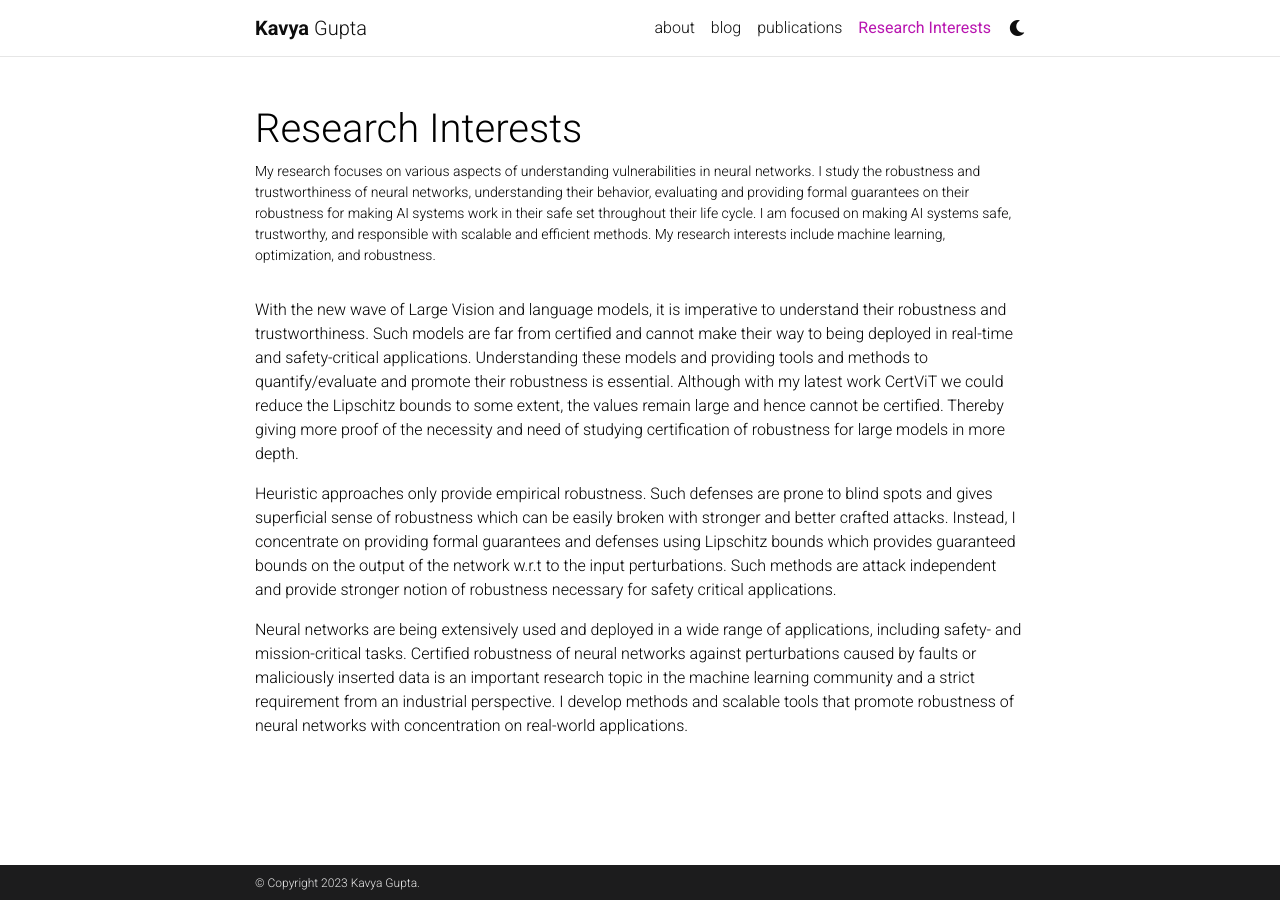
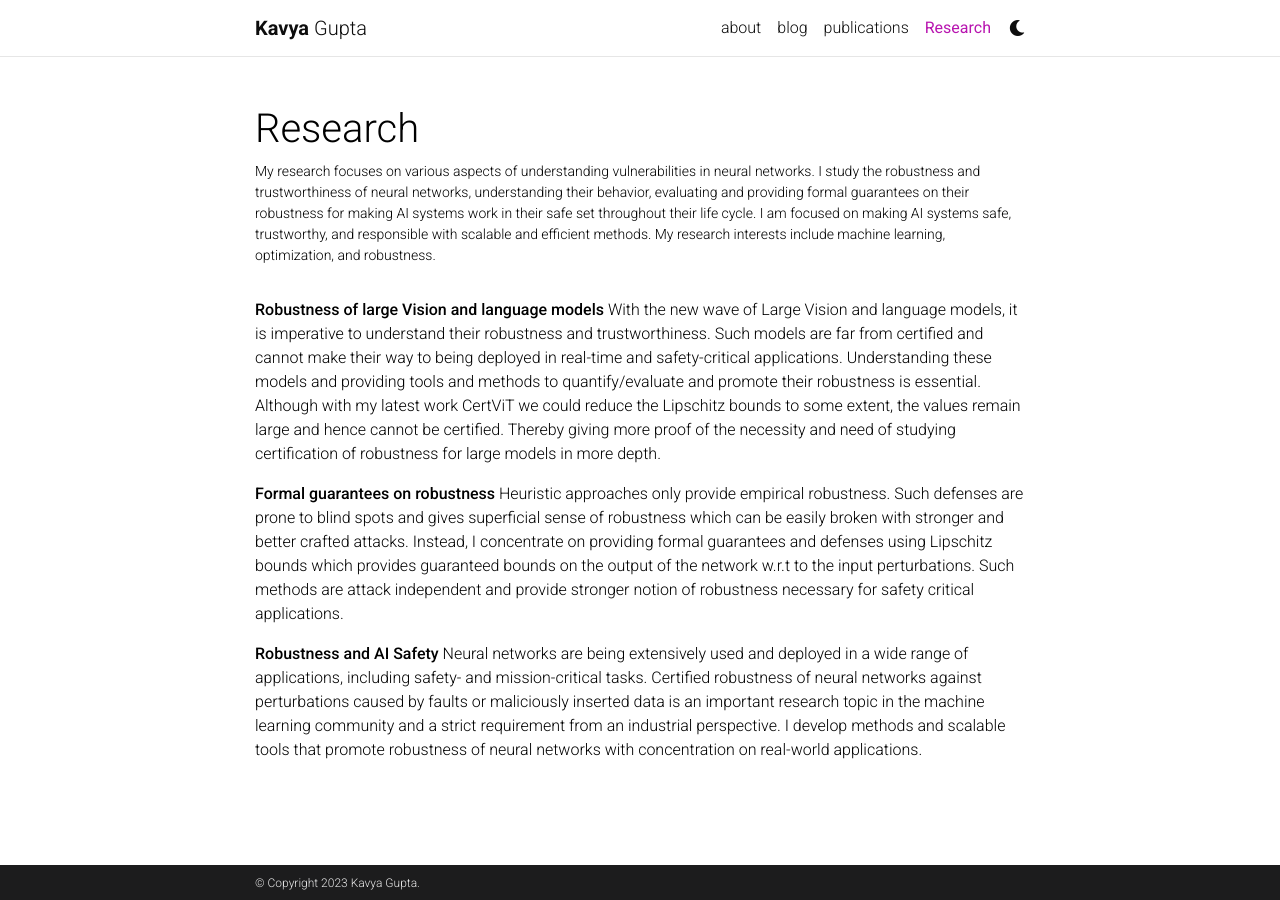
Before and after one commit to kavyagupta/kavyagupta.github.io, a Jekyll site: the page built from _pages/research.md, in a window 1280 px wide. Built offline with Jekyll 4.4.1, drawn with Linux system fonts in a browser that asks for light colours; comment, search, counter and statistics services are not loaded; a style sheet for code colours, icons or effects is not loaded.

Commit message:
research

```diff
--- a/_pages/research.md
+++ b/_pages/research.md
@@ -1,7 +1,7 @@
 ---
 layout: page
 permalink: /research/
-title: Research Interests
+title: Research
 description: My research focuses on various aspects of understanding vulnerabilities in neural networks. I study the robustness and trustworthiness of neural networks, understanding their behavior, evaluating and providing formal guarantees on their robustness for making AI systems work in their safe set throughout their life cycle.  I am focused on making AI systems safe, trustworthy, and responsible with scalable and efficient methods. My research interests include machine learning, optimization, and robustness.
 
 nav: true
@@ -11,11 +11,13 @@ nav_order: 5
 <!-- For now, this page is assumed to be a static description of your courses. You can convert it to a collection similar to `_projects/` so that you can have a dedicated page for each course.
 
 Organize your courses by years, topics, or universities, however you like! -->
-
+**Robustness of large Vision and language models**
 With the new wave of Large Vision and language models, it is imperative to understand their robustness and trustworthiness. Such models are far from certified and cannot make their way to being deployed in real-time and safety-critical applications. Understanding these models and providing tools and methods to quantify/evaluate and promote their robustness is essential. Although with my latest work CertViT we could reduce the Lipschitz bounds to some extent, the values remain large and hence cannot be certified. Thereby giving more proof of the necessity and need of studying certification of robustness for large models in more depth.
 
 
+**Formal guarantees on robustness**
 Heuristic approaches only provide empirical robustness. Such defenses are prone to blind spots and gives superficial sense of robustness which can be easily broken with stronger and better crafted attacks. Instead, I concentrate on providing formal guarantees and defenses using Lipschitz bounds which provides guaranteed bounds on the output of the network w.r.t to the input perturbations. Such methods are attack independent and provide stronger notion of robustness necessary for safety critical applications.
 
 
+**Robustness and AI Safety**
 Neural networks are being extensively used and deployed in a wide range of applications, including safety- and mission-critical tasks. Certified robustness of neural networks against perturbations caused by faults or maliciously inserted data is an important research topic in the machine learning community and a strict requirement from an industrial perspective. I develop methods and scalable tools that promote robustness of neural networks with concentration on real-world applications.
```
